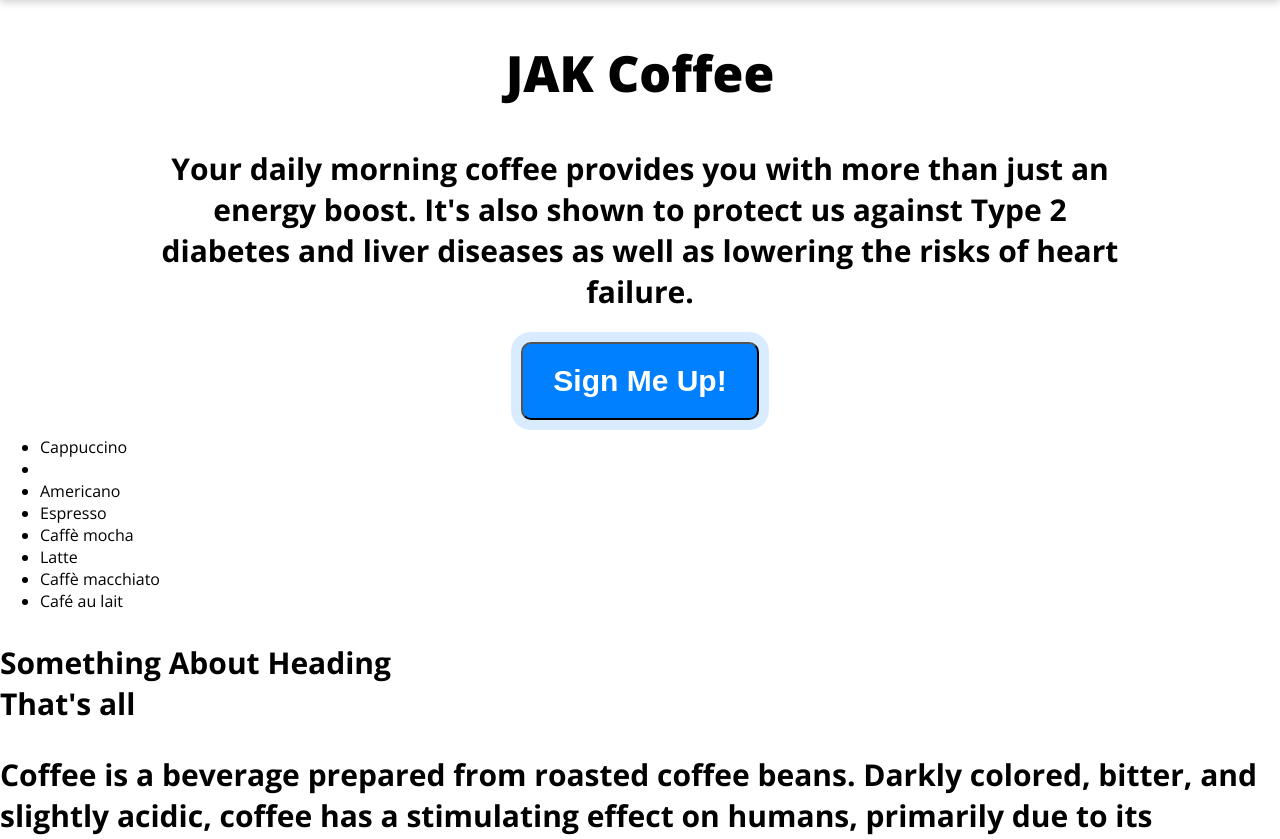
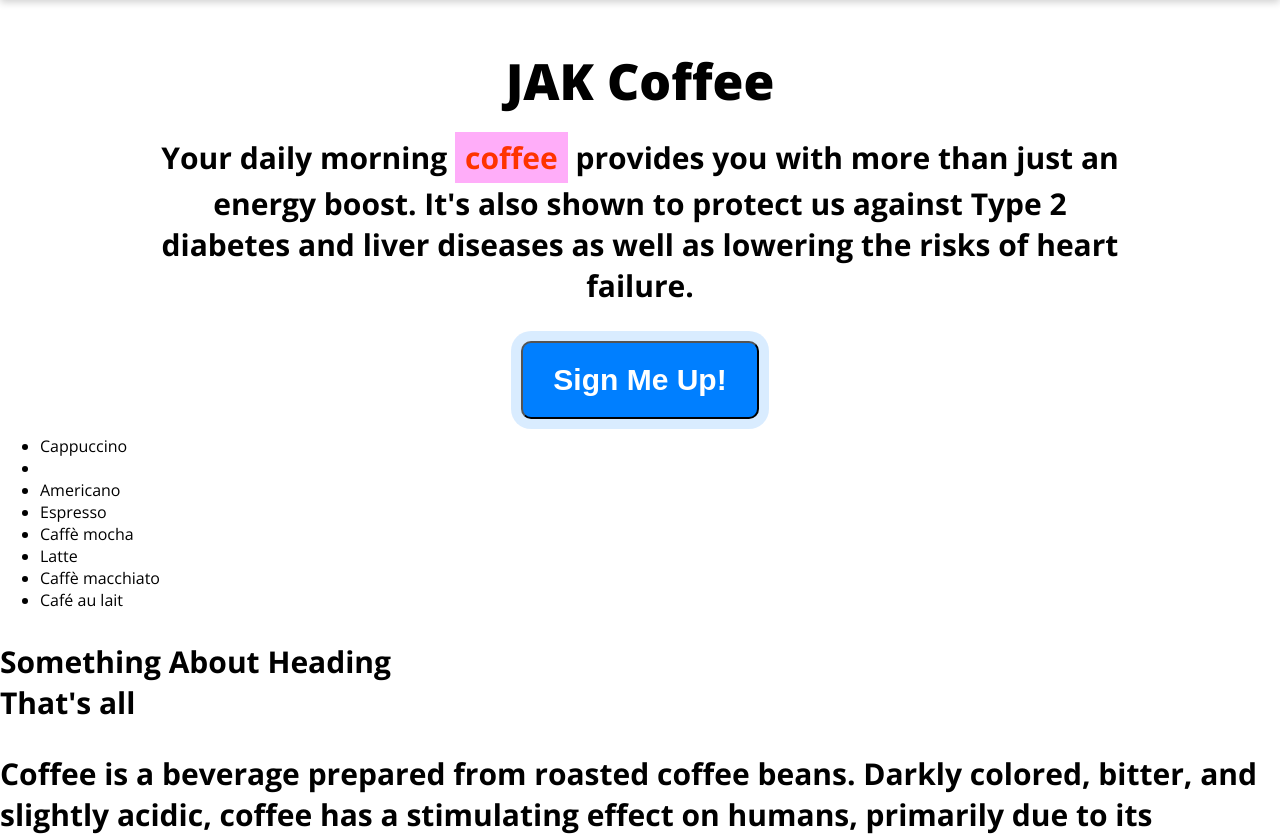
Before and after one commit to mgkg21/Karl-Allen, a plain HTML site: page index.html in a window 1280 px wide. Shown: the part 903-1742 px from the top of the page. Drawn offline with nearby package versions, Linux system fonts and the light colour scheme.

Commit message:
Tightened up the read more section.

```diff
--- a/style.css
+++ b/style.css
@@ -156,6 +156,22 @@ nav ul li a{
 	text-align: center;
 }
 
+.more-info p{
+	margin: 18px 0 35px;
+}
+
+.more-info h2{
+	margin: 50px 0 0;
+}
+
+.hilight{
+	background-color: #ffadf9;
+	color: #ff3300;
+	padding: 5px 10px;
+	line-height: 50px;
+	display: inline;
+}
+
 /*
 
 <div class="more-info" id="more-info">
```
